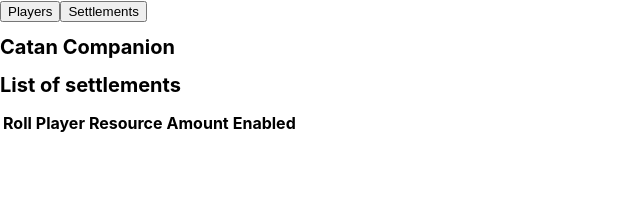
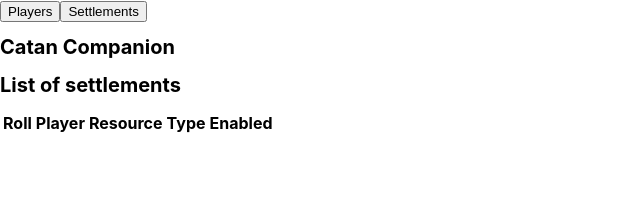
Before and after one commit to CK6853/CatanCompanion, a React (Create React App) app: page / in a window 1280 px wide. Shown: the top 202 px of the page, without its empty margins (0-640 px from the left). Built offline with nearby package versions, Linux system fonts and the light colour scheme.

Commit message:
Refactor settlement "amount" to "type"

```diff
--- a/src/Pages/Home.js
+++ b/src/Pages/Home.js
@@ -12,6 +12,10 @@
         </div>
         <h1>Catan Companion</h1>
 
+
+
+
+
         {/*TEMP - FOR TESTING*/}
         <h1>List of settlements</h1>
         <table className="settlementsTable">
@@ -20,7 +24,7 @@
             <th>Roll</th>
             <th>Player</th>
             <th>Resource</th>
-                <th>Amount</th>
+            <th>Type</th>
             <th>Enabled</th>
           </tr>
           {/*Data rows*/}
@@ -29,7 +33,7 @@
               <td>{settlement.roll}</td>
               <td>{settlement.player}</td>
               <td>{settlement.resource}</td>
-                  <td>{settlement.amount}</td>
+              <td>{settlement.type}</td>
               <td>{settlement.enabled ? "☑" : "☐"}</td>
             </tr>
           ))}
--- a/src/Pages/Settlements.js
+++ b/src/Pages/Settlements.js
@@ -46,7 +46,7 @@
           <th>Roll</th>
           <th>Player</th>
           <th>Resource</th>
-          <th>Amount</th>
+          <th>Type</th>
           <th>Enabled</th>
           <th>Remove</th>
         </tr>
@@ -56,7 +56,7 @@
             <td>{settlement.roll}</td>
             <td>{settlement.player}</td>
             <td>{settlement.resource}</td>
-            <td>{settlement.amount}</td>
+            <td>{settlement.type}</td>
             <td>{settlement.enabled ? "☑" : "☐"}</td>
             {/*Dynamically create remove buttons*/}
             <td><button className="RemoveButton" onClick={() => removeSettlement(index)}>Remove</button></td>
@@ -78,20 +78,20 @@
   const [currentRoll, setCurrentRoll] = useState(1)
   const [currentPlayer, setCurrentPlayer] = useState(props.players[0])
   const [currentResource, setCurrentResource] = useState("Gold")
-  const [currentAmount, setCurrentAmount] = useState(1)
+  const [currentType, setCurrentType] = useState("Settlement")
   const [currentEnabled, setCurrentEnabled] = useState(true)
 
   // Use form to add a settlement to the array passed from App and clear the forms
-  function addToSettlements(roll, player, resource, amount, enabled) {
+  function addToSettlements(roll, player, resource, type, enabled) {
     // Avoid adding from empty fields (though this shouldn't be possible in normal use)
-    if(!roll || !player || !resource || !amount) return
+    if(!roll || !player || !resource || !type) return
 
     // Update the list
     let newSettlement = {
       roll: roll,
       player: player,
       resource:resource,
-      amount:amount,
+      type:type,
       enabled:enabled
     }
     props.setSettlements([...props.settlements, newSettlement])
@@ -106,7 +106,7 @@
           <th>Roll</th>
           <th>Player</th>
           <th>Resource</th>
-          <th>Amount</th>
+          <th>Type</th>
           <th>Enabled</th>
           <th>Submit</th>
         </tr>
@@ -125,7 +125,7 @@
           </td>
           <td>
             {/*Amount*/}
-            <ReactSelect options={[1,2]} updateValue={setCurrentAmount} />
+            <ReactSelect options={["Settlement", "City"]} updateValue={setCurrentType} />
           </td>
           <td>
             {/*Enabled*/}
@@ -133,7 +133,7 @@
           </td>
           <td>
             {/*Manual submit button*/}
-            <button className="SubmitButton" onClick={() => {addToSettlements(currentRoll, currentPlayer, currentResource, currentAmount, currentEnabled)}}>Add</button>
+            <button className="SubmitButton" onClick={() => {addToSettlements(currentRoll, currentPlayer, currentResource, currentType, currentEnabled)}}>Add</button>
           </td>
         </tr>
       </table>
```
Also changed, not shown: ToDo.txt. Lines whose indentation alone changed are shown as unchanged.
